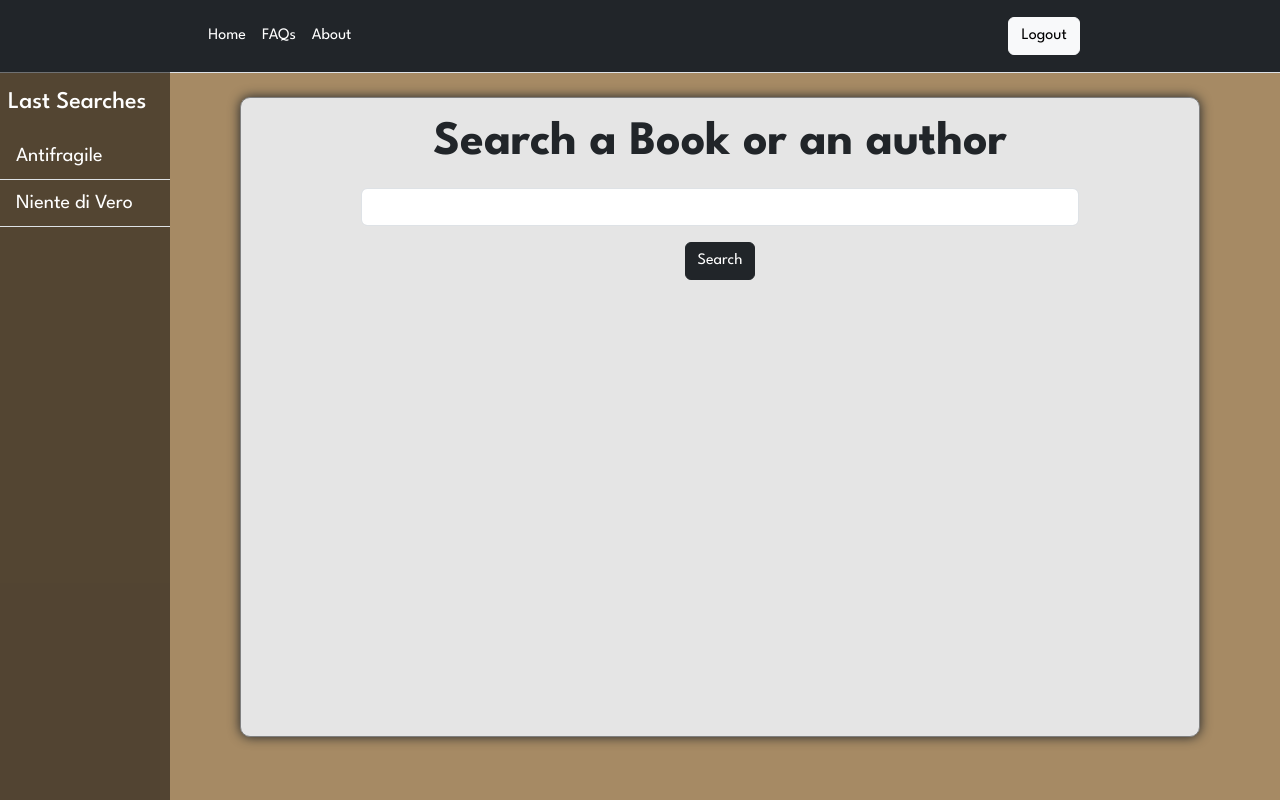
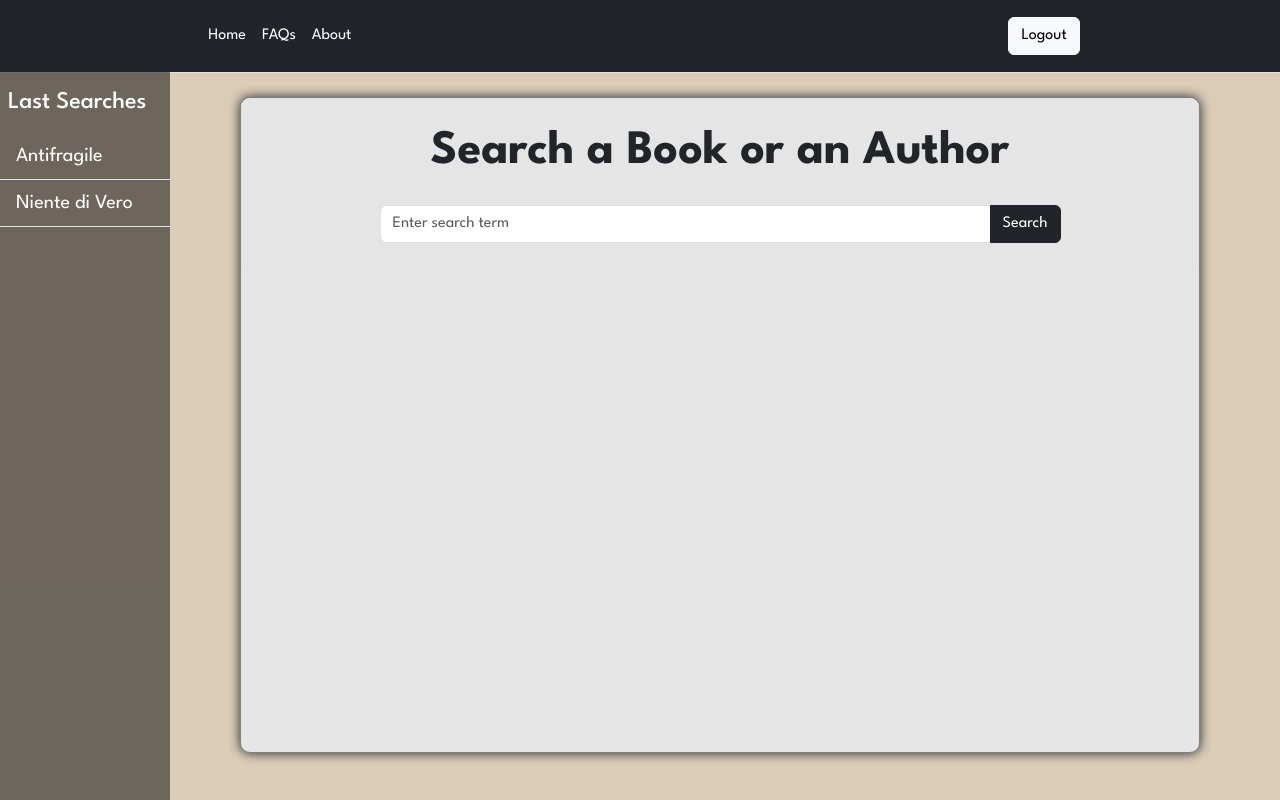
Before and after one commit to giuseppevignanello/books-smm-tool, a Vue app: page / in a window 1280 px wide. Built offline with nearby package versions, Linux system fonts and the light colour scheme.

Commit message:
add no image available option

```diff
--- a/src/assets/style/general.scss
+++ b/src/assets/style/general.scss
@@ -1,6 +1,6 @@
 #app {
     height: 100vh;
-    background-color: #A68A64;
+    background-color: #dccdb9;
 }
 
 body {
--- a/src/assets/style/main.scss
+++ b/src/assets/style/main.scss
@@ -1,28 +1,37 @@
 .wrapper {
-    height: 80vh;
+    height: 82vh;
     width: 75%;
     border: 1px solid gray;
     border-radius: 10px;
     box-shadow: 0px 0px 12px 0px;
     background: rgb(229, 229, 229);
     overflow-y: scroll;
-    margin-left: 15rem;
+    margin: auto;
+
+}
+
+@media screen and (min-width: 768px) {
+    .wrapper {
+        margin-left: 15rem;
+    }
 }
 
 .book_card {
     width: 300px;
-    height: 200px;
+    height: 220px;
     overflow-y: auto;
-}
-
-@media screen and (max-width:450px) {
-    .book_card {
-        width: 220px;
-
-    }
 }
 
 .book_card:hover {
     cursor: pointer;
     transform: scale(1.1);
 }
+
+.book_cover {
+    height: 190px;
+    max-width: 130px;
+    object-fit: cover;
+    margin-top: 12px;
+    margin-bottom: 12px;
+    margin-left: 12px;
+}
--- a/src/components/IsOneOfThese.vue
+++ b/src/components/IsOneOfThese.vue
@@ -27,16 +27,25 @@ export default {
 </script>
 <template>
     <div v-show="this.store.searchResults.length > 0">
-        <h3 class="text-center my-3">It's one of these?</h3>
+        <h3 class="text-center">It's one of these?</h3>
         <div
-            class="d-flex flex-column flex-md-row align-items-center justify-content-center gap-3 mx-4 row-md-cols-4 books_container">
-            <div v-for="(item) in this.store.searchResults.slice(0, 3)" class="card bg-light book_card my-1">
-                <router-link class="text-black text-decoration-none" :to="{ name: 'single-book', params: { id: item.id } }">
-                    <div class="card-body">
-                        <h4 class="card-title display-6 text-center">{{ item.volumeInfo.title }}</h4>
-                        <h6 v-for="author in item.volumeInfo.authors" class="card-text text-center">{{ author }}</h6>
-
-                        <div class="text-center">{{ formatYear(item.volumeInfo.publishedDate) }} </div>
+            class="d-flex flex-column flex-md-row align-items-center justify-content-center gap-3 mx-3 flex-wrap books_container">
+            <div v-for="(item) in this.store.searchResults.slice(0, 3)" class="book_card my-1">
+                <router-link class="text-black text-decoration-none d-flex flex-column"
+                    :to="{ name: 'single-book', params: { id: item.id } }">
+                    <div class="d-flex">
+                        <img v-if="item.volumeInfo && item.volumeInfo.imageLinks && item.volumeInfo.imageLinks.thumbnail"
+                            class="book_cover text-center" :src="item.volumeInfo.imageLinks.thumbnail"
+                            alt="{{ item.volumeInfo.title }}">
+                        <img class="book_cover text-center" v-else
+                            src="https://user-images.githubusercontent.com/10515204/56117400-9a911800-5f85-11e9-878b-3f998609a6c8.jpg"
+                            alt="image not available">
+                        <div class="d-flex flex-column justify-content-center mx-2">
+                            <div class="fs- text-center fw-bold">{{ item.volumeInfo.title }}</div>
+                            <h6 v-for="author in item.volumeInfo.authors" class="card-text text-center">{{ author }}</h6>
+                            <div class="badge fs-6 bg-black mx-4">{{ formatYear(item.volumeInfo.publishedDate) }}
+                            </div>
+                        </div>
                     </div>
                 </router-link>
             </div>
--- a/src/components/SearchForm.vue
+++ b/src/components/SearchForm.vue
@@ -20,16 +20,12 @@ export default {
 }
 </script>
 <template>
-    <form @submit.prevent="handleSubmit">
-        <div class="mb-3">
-            <div class="text-center my-2">
-                <label for="search" class="form-label fw-bold display-5 mt-2">Search a Book or an author</label>
-            </div>
-            <input v-model="searchTerm" type="text" class="form-control w-75 m-auto" name="search" id="search"
-                aria-describedby="helpId">
-            <div class="text-center my-3">
-                <button type="submit" class="btn btn-dark">Search</button>
-            </div>
+    <form @submit.prevent="handleSubmit" class="text-center p-4 border rounded ">
+        <label for="search" class="form-label fw-bold h4 display-5 mb-4">Search a Book or an Author</label>
+        <div class="input-group w-75 m-auto">
+            <input v-model="searchTerm" type="text" class="form-control" name="search" id="search" aria-describedby="helpId"
+                placeholder="Enter search term">
+            <button type="submit" class="btn btn-dark">Search</button>
         </div>
     </form>
 </template>
```
